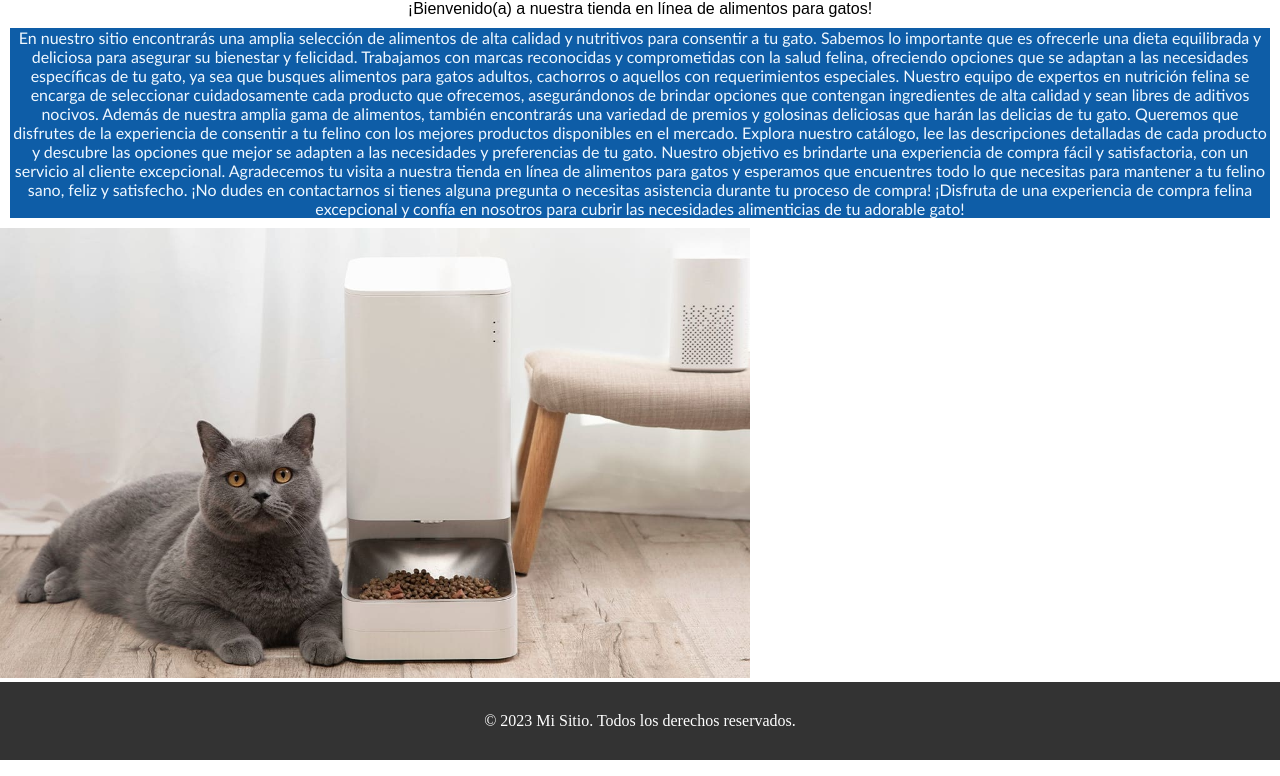
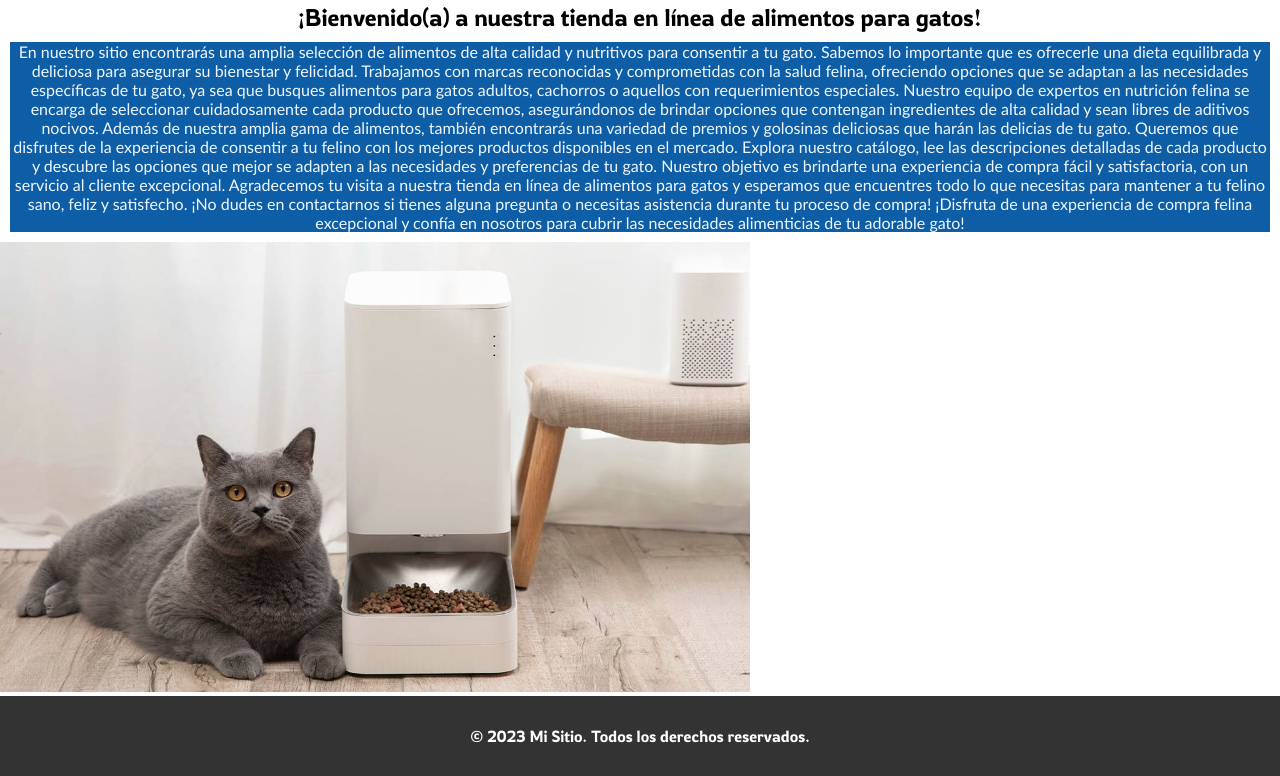
Before and after one commit to adriangordillo0/2da-preentrega-gordillo, a plain HTML site: page index.html in a window 1280 px wide. Shown: the part 186-962 px from the top of the page. Drawn offline with Linux system fonts and the light colour scheme.

Commit message:
Importe fuente y cambie tamaño de parrafo

```diff
--- a/css/main.css
+++ b/css/main.css
@@ -1,9 +1,12 @@
+@import url(https://fonts.googleapis.com/css2?family=Rowdies:wght@300&display=swap);
 * {
     margin: 0;
     padding: 0;
     margin: auto;
 }
-
+body{
+    font-family: Rowdies;
+}
 /* Selectores
 1. De tipo etiqueta */
 
@@ -38,7 +41,8 @@ p {
 
 .texto-inicio {
     text-align: center;
-    font-family: sans-serif;
+    font-family: Rowdies;
+    font-size: 24px;
 
 }
 
```
